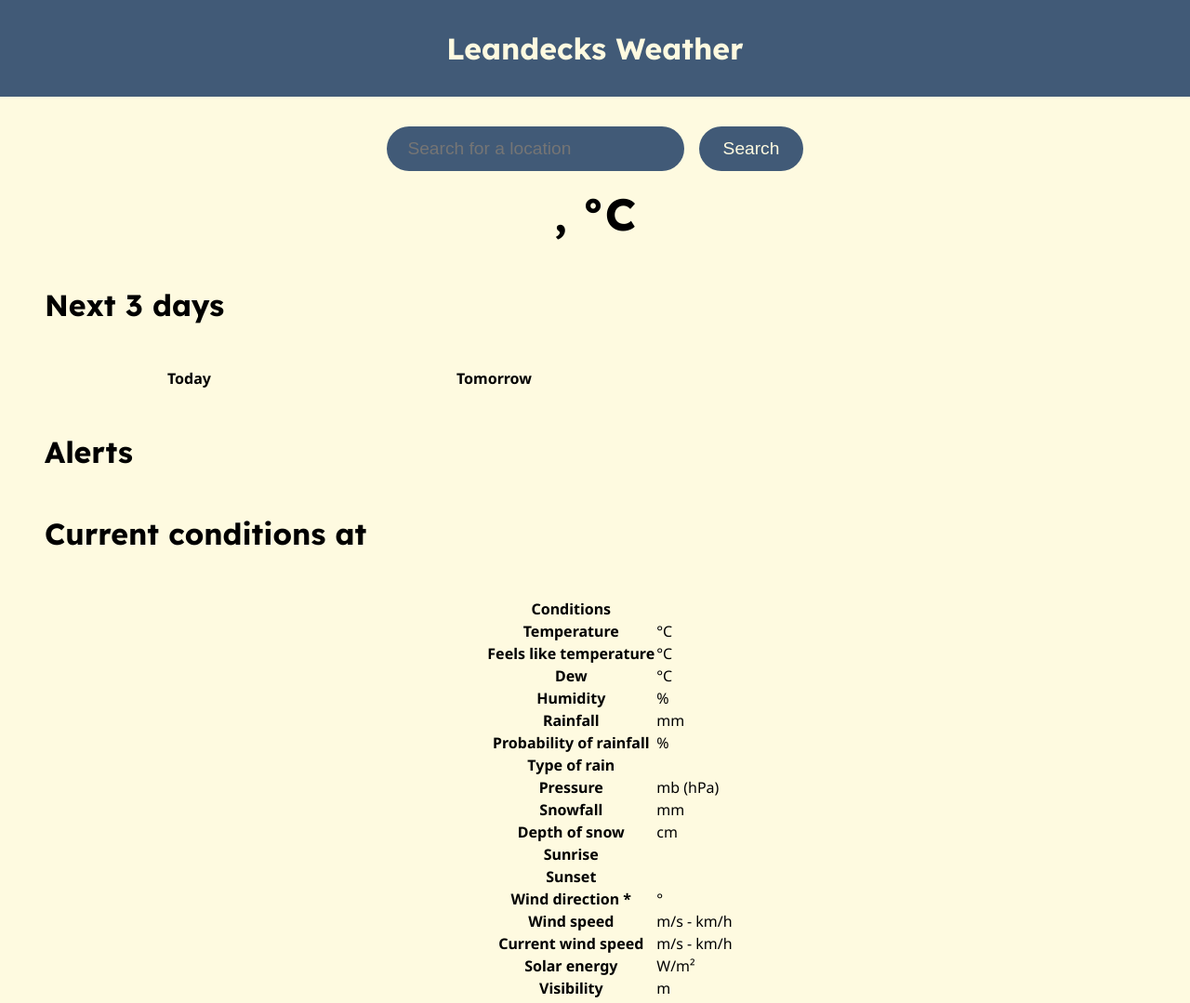
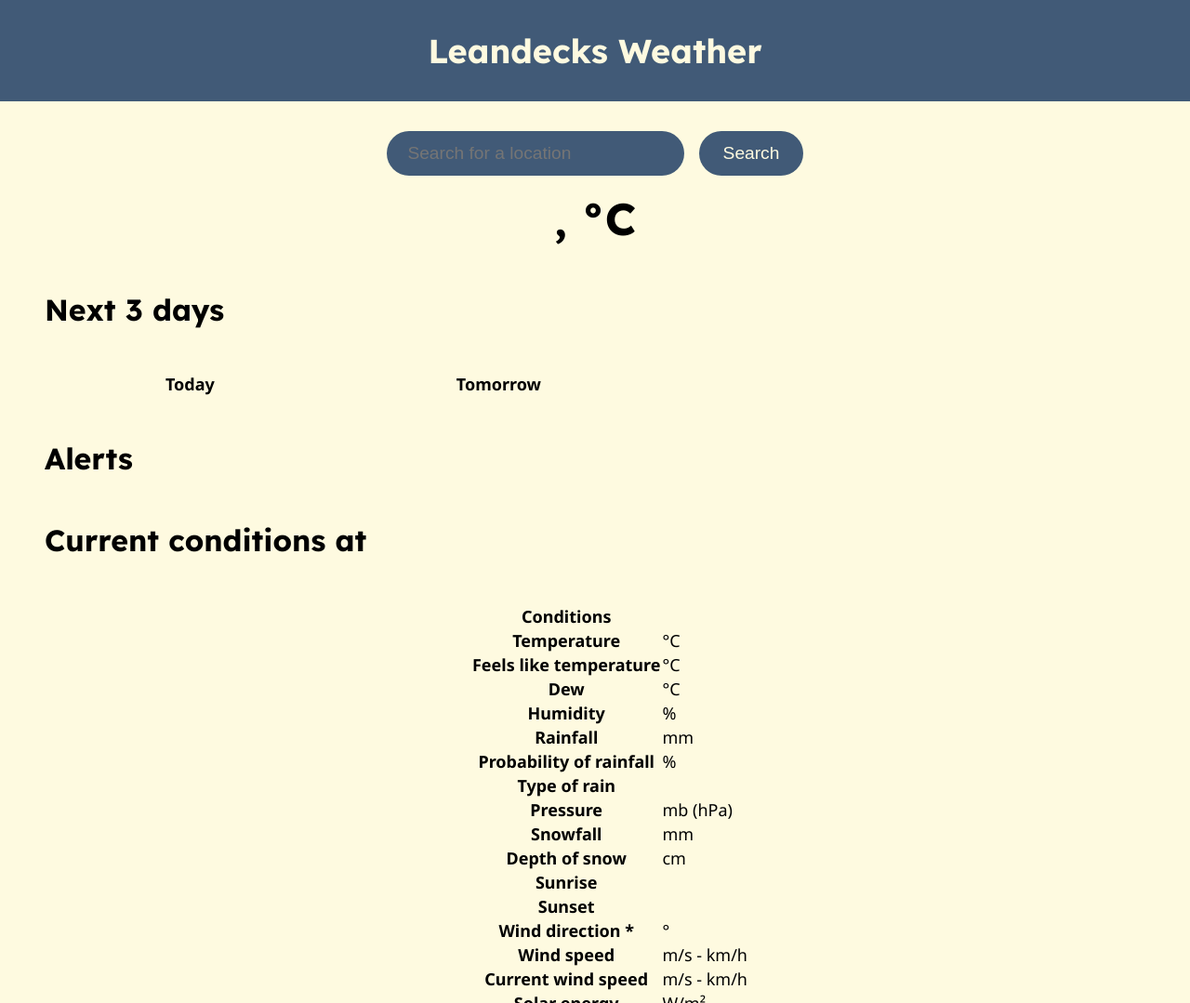
Before and after one commit to Leandecks/weather-app, a website built with webpack: page src/index.html in a window 1280 px wide. Shown: the top 1079 px of the page at 93% size. Built offline with nearby package versions, Linux system fonts and the light colour scheme; no server answers; a web font is replaced by a local one.

Commit message:
Rain color, bigger font

```diff
--- a/src/css/style.css
+++ b/src/css/style.css
@@ -12,6 +12,7 @@ Noto Sans
   --prime: #000;
   --second: #fefae0;
   --accent: #415a77;
+  --rain: #2172cd;
   --alert: #fca311;
 }
 
@@ -33,7 +34,7 @@ body {
 }
 
 body {
-  font-size: 16px;
+  font-size: 18px;
   color: var(--prime);
   background-color: var(--second);
   font-family: "Noto Sans", sans-serif;
```
